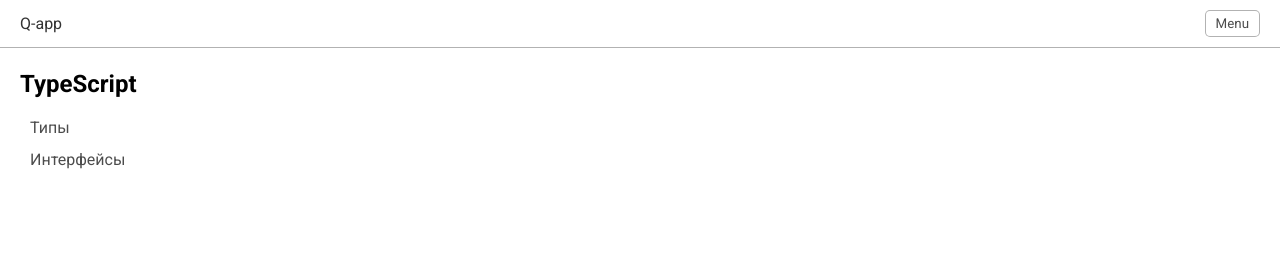
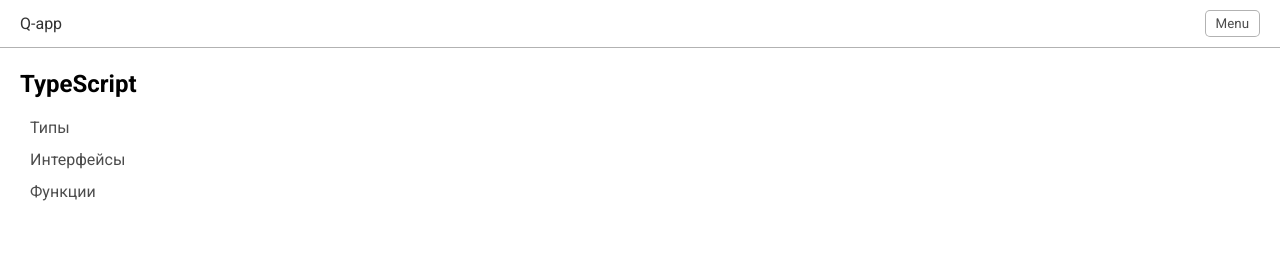
Before and after one commit to MephCat/questions, an Angular app: page /type-script in a window 1280 px wide. Shown: the top 267 px of the page. Built offline with nearby package versions, Linux system fonts and the light colour scheme.

Commit message:
create types-script

```diff
--- /dev/null
+++ b/src/app/type-script/functions-page/functions-page.component.html
@@ -0,0 +1,16 @@
+<h3>
+  Функции
+</h3>
+<p>
+  Написание типа функции - тип функции состоит из двух частей: типа аргументов и возвращаемого типа.
+</p>
+<pre>
+  <code>
+    let myAdd: (x: number, y: number) => number = function (
+      x: number,
+      y: number
+    ): number &#123;
+        return x + y;
+    &#125;;
+  </code>
+</pre>
--- /dev/null
+++ b/src/app/type-script/functions-page/functions-page.component.ts
@@ -0,0 +1,15 @@
+import { Component, OnInit } from '@angular/core';
+
+@Component({
+  selector: 'app-functions-page',
+  templateUrl: './functions-page.component.html',
+  styleUrls: ['./functions-page.component.scss']
+})
+export class FunctionsPageComponent implements OnInit {
+
+  constructor() { }
+
+  ngOnInit(): void {
+  }
+
+}
--- a/src/app/type-script/type-script-routing.module.ts
+++ b/src/app/type-script/type-script-routing.module.ts
@@ -4,6 +4,7 @@ import { Routes, RouterModule } from '@angular/router';
 import { TypeScriptComponent } from './type-script.component';
 import {TypesPageComponent} from './types-page/types-page.component';
 import {InterfacesPageComponent} from './interfaces-page/interfaces-page.component';
+import {FunctionsPageComponent} from './functions-page/functions-page.component';
 
 const routes: Routes = [
   {
@@ -17,6 +18,10 @@ const routes: Routes = [
   {
     path: 'interfaces',
     component: InterfacesPageComponent
+  },
+  {
+    path: 'function',
+    component: FunctionsPageComponent
   }
 ];
 
--- a/src/app/type-script/type-script.component.html
+++ b/src/app/type-script/type-script.component.html
@@ -13,5 +13,10 @@
         Интерфейсы
       </a>
     </li>
+    <li>
+      <a [routerLink]="['/type-script', 'function']">
+        Функции
+      </a>
+    </li>
   </ul>
 </div>
--- a/src/app/type-script/type-script.module.ts
+++ b/src/app/type-script/type-script.module.ts
@@ -5,10 +5,11 @@ import { TypeScriptRoutingModule } from './type-script-routing.module';
 import { TypeScriptComponent } from './type-script.component';
 import { TypesPageComponent } from './types-page/types-page.component';
 import { InterfacesPageComponent } from './interfaces-page/interfaces-page.component';
+import { FunctionsPageComponent } from './functions-page/functions-page.component';
 
 
 @NgModule({
-  declarations: [TypeScriptComponent, TypesPageComponent, InterfacesPageComponent],
+  declarations: [TypeScriptComponent, TypesPageComponent, InterfacesPageComponent, FunctionsPageComponent],
   imports: [
     CommonModule,
     TypeScriptRoutingModule
```
Also changed, not shown: src/app/type-script/functions-page/functions-page.component.scss (added).
